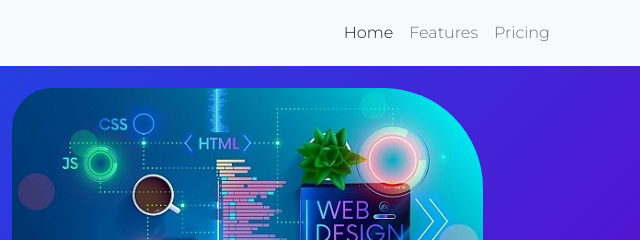
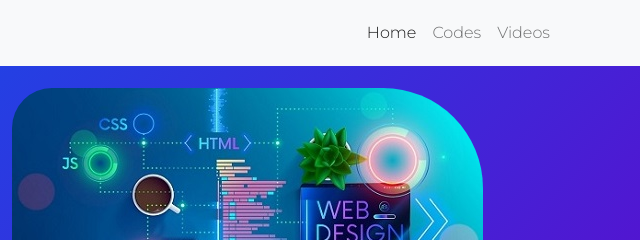
Before and after one commit to HarshitBhargava412/LetsUpgrade_Project2, a plain HTML site: page index.html in a window 1280 px wide. Shown: the top 240 px of the page, 640-1280 px from the left. Drawn offline with nearby package versions, Linux system fonts and the light colour scheme.

Commit message:
Update index.html

```diff
--- a/index.html
+++ b/index.html
@@ -24,10 +24,10 @@
 							<a class="nav-link active" aria-current="page" href="#">Home</a>
 						</li>
 						<li class="nav-item">
-							<a class="nav-link" href="#">Features</a>
+							<a class="nav-link" href="#">Codes</a>
 						</li>
 						<li class="nav-item">
-							<a class="nav-link" href="#">Pricing</a>
+							<a class="nav-link" href="#">Videos</a>
 						</li>
 					</ul>
 				</div>
```
